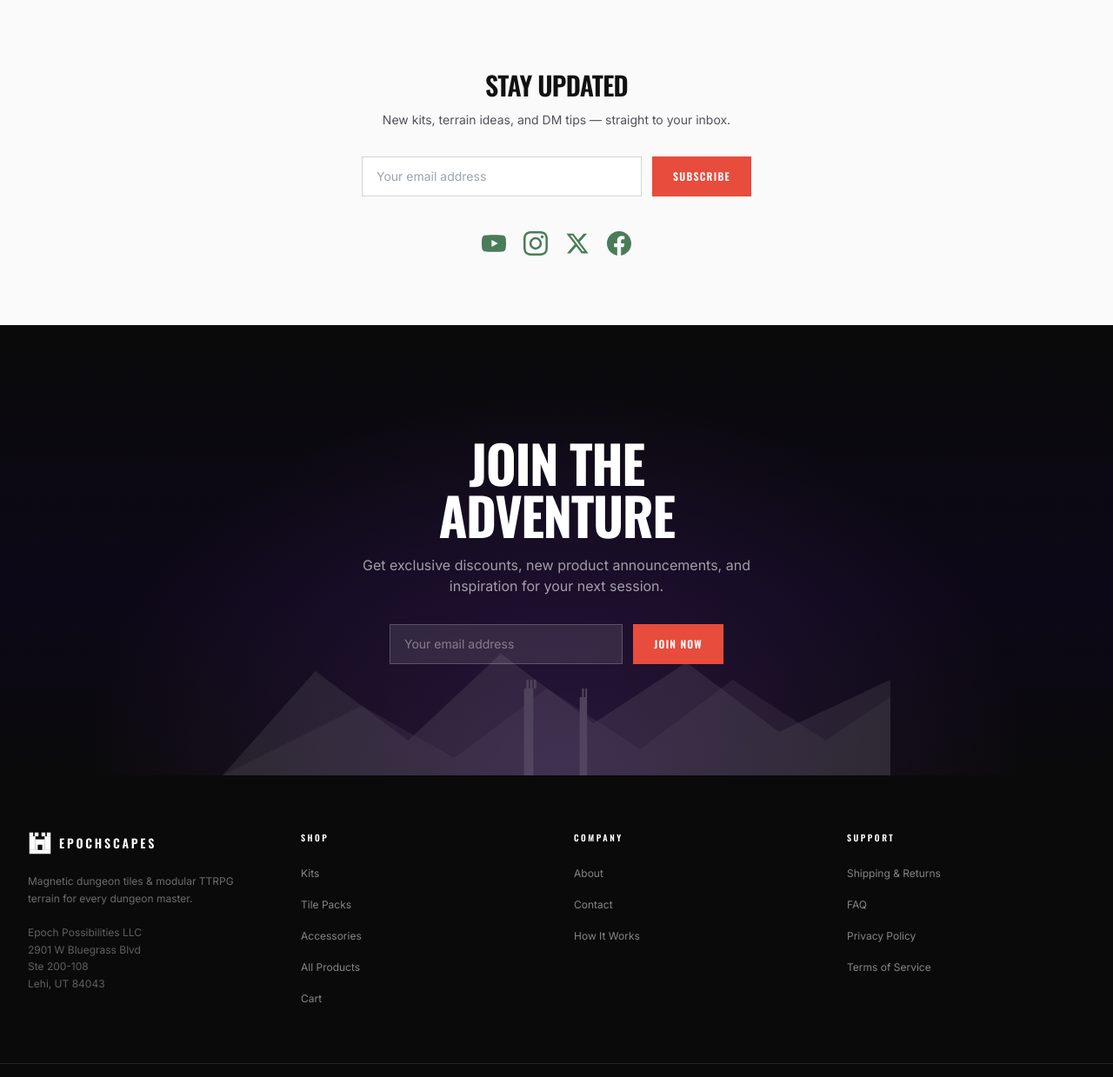
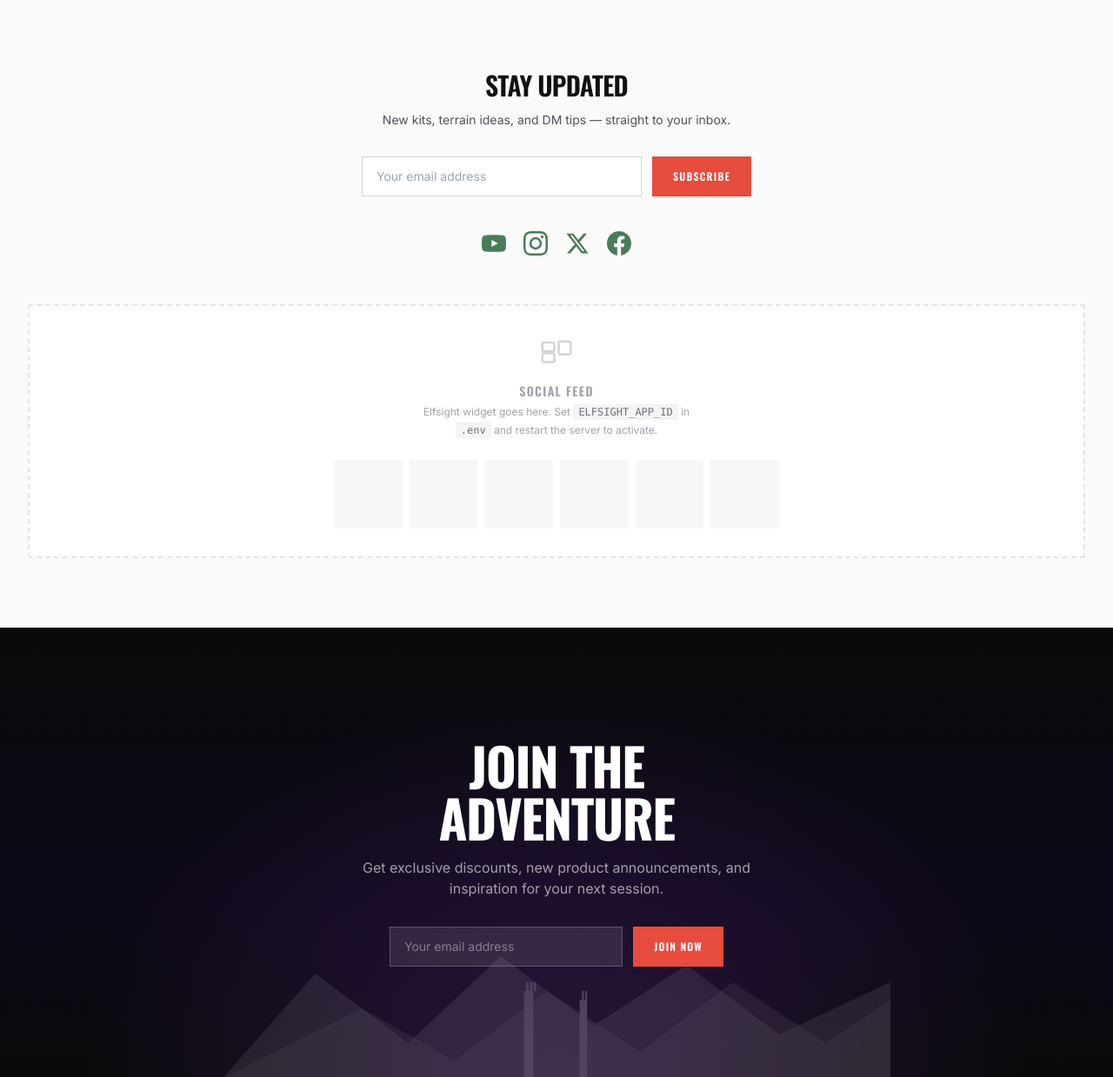
Before and after one commit to bduff03/epochscapes-htmx-2026, a Node project: template src/views/index.njk in a window 1280 px wide. Shown: the part 4082-5321 px from the top of the page at 87% size. Run offline with Node 20 templates, Linux system fonts and the light colour scheme; the template is opened without the code that fills it, so the values that code supplies are empty; style sheets or scripts are compiled from the project's sources; some libraries are stand-ins or nearby versions.

Commit message:
feat: Elfsight social feed placeholder in Stay Updated section
Add one-line activation pattern for the Elfsight social feed widget:

server.js:
  Pass elfsightAppId = process.env.ELFSIGHT_APP_ID || null
  to the homepage template on every request.

index.njk (Stay Updated section):
  Conditional branch:
    If elfsightAppId set: render Elfsight platform.js script +
      <div class="elfsight-app-{id}" data-elfsight-app-lazy>
    Otherwise: dashed-border placeholder with data-placeholder=
      "elfsight-social-feed", inline activation instructions,
      and a 6-cell skeleton grid showing where posts will appear.

.env.example:
  Document ELFSIGHT_APP_ID with step-by-step activation notes.

To activate when Brad supplies the embed:
  1. Add ELFSIGHT_APP_ID=<app-uuid> to .env
  2. Restart the server — no template edits needed.

Co-authored-by: Brad <bduff03@gmail.com>

```diff
--- a/src/server.js
+++ b/src/server.js
@@ -25,8 +25,10 @@ app.use(express.static(path.join(__dirname, 'public')));
 // Homepage
 app.get('/', (req, res) => {
   res.render('index.njk', {
-    title:    'Epochscapes — Magnetic Dungeon Tiles & Modular Terrain',
-    products: products.featured,
+    title:          'Epochscapes — Magnetic Dungeon Tiles & Modular Terrain',
+    products:       products.featured,
+    // Elfsight social-feed widget ID (set ELFSIGHT_APP_ID in .env to activate)
+    elfsightAppId:  process.env.ELFSIGHT_APP_ID || null,
   });
 });
 
--- a/src/views/index.njk
+++ b/src/views/index.njk
@@ -599,10 +599,15 @@
 
 
 {# ═══════════════════════════════════════════════════════
-   STAY UPDATED  — white background, email + social
+   STAY UPDATED  — white background, email + social icons
+                  + Elfsight social feed (placeholder until
+                    ELFSIGHT_APP_ID is set in .env)
 ═══════════════════════════════════════════════════════ #}
-<section class="bg-zinc-50 border-t border-zinc-100 py-16 sm:py-20" aria-label="Newsletter signup">
-  <div class="mx-auto max-w-xl px-5 sm:px-8 text-center">
+<section class="bg-zinc-50 border-t border-zinc-100 py-16 sm:py-20" aria-label="Newsletter and social feed">
+  <div class="mx-auto max-w-7xl px-5 sm:px-8">
+
+    {# ── Email signup + social icons (centred) ── #}
+    <div class="max-w-xl mx-auto text-center mb-14">
 
       <h2 class="heading-dark text-2xl sm:text-3xl mb-3">Stay Updated</h2>
       <p class="body-dark text-sm mb-8">
@@ -626,7 +631,7 @@
         <button type="submit" class="btn-cta text-xs py-3 px-6 shrink-0">Subscribe</button>
       </form>
 
-    <!-- Social icons -->
+      <!-- Social icon row -->
       <div class="flex items-center justify-center gap-5" aria-label="Social media links">
         <!-- YouTube -->
         <a href="#" aria-label="Epochscapes on YouTube"
@@ -657,6 +662,63 @@
           </svg>
         </a>
       </div>
+    </div>
+
+    {# ── Elfsight social feed ────────────────────────────
+       To activate: add ELFSIGHT_APP_ID=<your-app-uuid> to
+       .env and restart the server. That's the only change
+       needed — no template edits required.
+    ─────────────────────────────────────────────────── #}
+    {% if elfsightAppId %}
+
+      {# ✅ Live Elfsight embed — renders once ELFSIGHT_APP_ID is set #}
+      <div class="elfsight-social-feed" data-section="stay-updated">
+        <script src="https://static.elfsight.com/platform/platform.js" async></script>
+        <div class="elfsight-app-{{ elfsightAppId }}"
+             data-elfsight-app-lazy
+             aria-label="Social media feed"></div>
+      </div>
+
+    {% else %}
+
+      {# 🔲 Placeholder — swapped out by setting ELFSIGHT_APP_ID in .env #}
+      <div
+        class="border-2 border-dashed border-zinc-200 bg-white
+               rounded-sm min-h-[280px] flex flex-col items-center justify-center
+               gap-4 p-8 text-center"
+        data-placeholder="elfsight-social-feed"
+        aria-label="Social feed placeholder"
+        role="region"
+      >
+        <!-- Icon: social grid -->
+        <svg class="w-10 h-10 text-zinc-300" fill="none" stroke="currentColor" stroke-width="1.5"
+             viewBox="0 0 24 24" aria-hidden="true">
+          <path stroke-linecap="round" stroke-linejoin="round"
+                d="M2.25 7.125C2.25 6.504 2.754 6 3.375 6h6c.621 0 1.125.504 1.125 1.125v3.75c0 .621-.504 1.125-1.125 1.125h-6a1.125 1.125 0 01-1.125-1.125v-3.75zM2.25 14.625c0-.621.504-1.125 1.125-1.125h6c.621 0 1.125.504 1.125 1.125v3.75c0 .621-.504 1.125-1.125 1.125h-6a1.125 1.125 0 01-1.125-1.125v-3.75zM13.5 6.375c0-.621.504-1.125 1.125-1.125h6c.621 0 1.125.504 1.125 1.125v6.75c0 .621-.504 1.125-1.125 1.125h-6A1.125 1.125 0 0113.5 13.125V6.375z"/>
+        </svg>
+
+        <div>
+          <p class="text-sm font-display font-semibold tracking-widest uppercase text-zinc-400 mb-1">
+            Social Feed
+          </p>
+          <p class="text-xs text-zinc-400 font-sans max-w-xs leading-relaxed">
+            Elfsight widget goes here. Set
+            <code class="bg-zinc-100 px-1.5 py-0.5 font-mono text-zinc-500">ELFSIGHT_APP_ID</code>
+            in <code class="bg-zinc-100 px-1.5 py-0.5 font-mono text-zinc-500">.env</code>
+            and restart the server to activate.
+          </p>
+        </div>
+
+        {# Grid skeleton suggesting post thumbnails #}
+        <div class="grid grid-cols-3 sm:grid-cols-6 gap-2 w-full max-w-lg mt-2"
+             aria-hidden="true">
+          {% for i in range(0, 6) %}
+            <div class="aspect-square bg-zinc-100 rounded-sm animate-pulse"></div>
+          {% endfor %}
+        </div>
+      </div>
+
+    {% endif %}
 
   </div>
 </section>
```
Also changed, not shown: 1 other file. Lines whose indentation alone changed are shown as unchanged.
